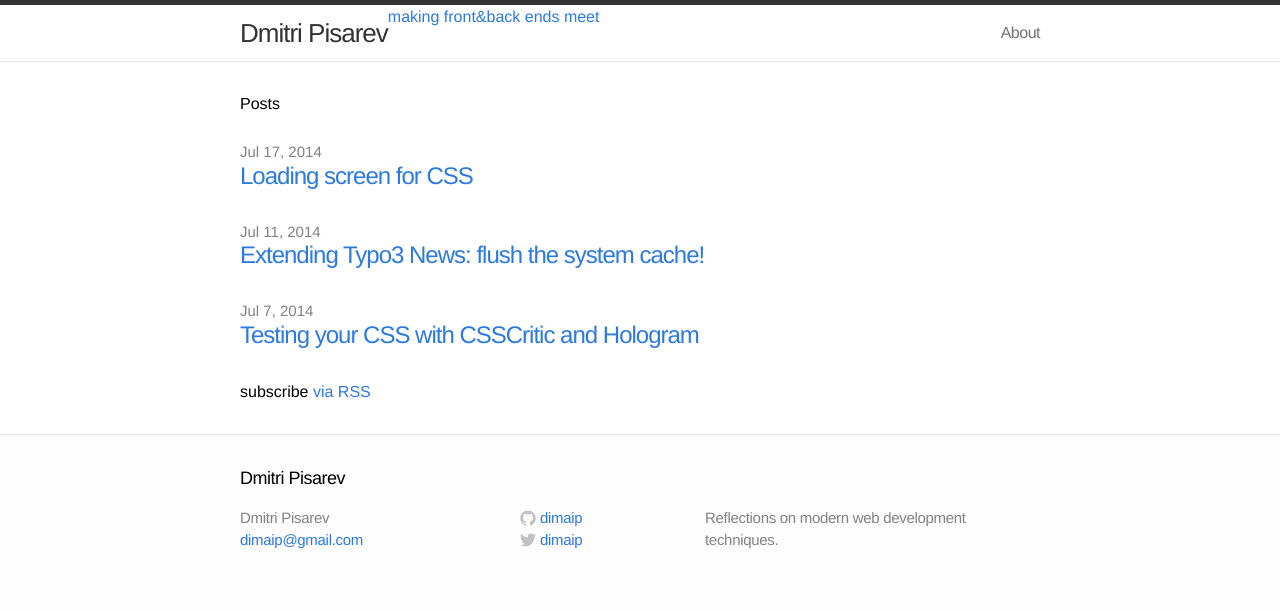
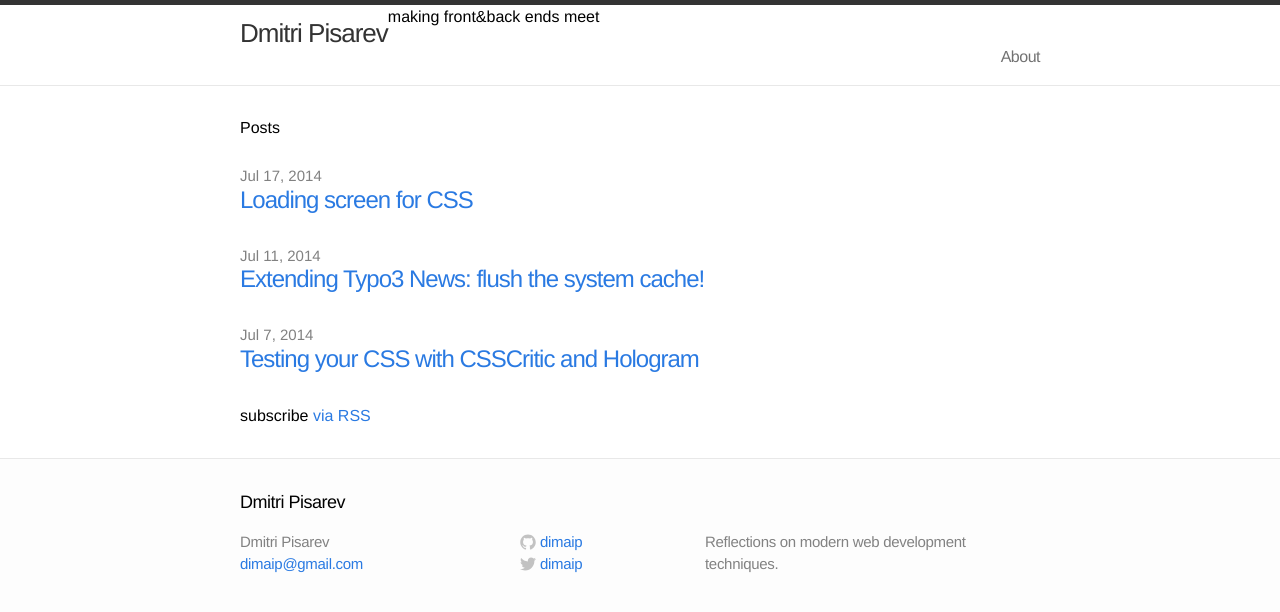
Before and after one commit to dimaip/dimaip.github.io, a Jekyll site: the page built from index.html, in a window 1280 px wide. Shown: the top 612 px of the page. Built offline with Jekyll 4.4.1, drawn with Linux system fonts in a browser that asks for light colours.

Commit message:
Update header.html

```diff
--- a/_includes/header.html
+++ b/_includes/header.html
@@ -3,7 +3,7 @@
   <div class="wrap">
 
     <a class="site-title" href="{{ site.baseurl }}/">{{ site.title }}</a>
-    <a class="site-title__moto" href="{{ site.baseurl }}/">{{ site.moto }}</a>
+    <div class="site-title__moto" href="{{ site.baseurl }}/">{{ site.moto }}</div>
 
     <nav class="site-nav">
       <a href="#" class="menu-icon">
```
